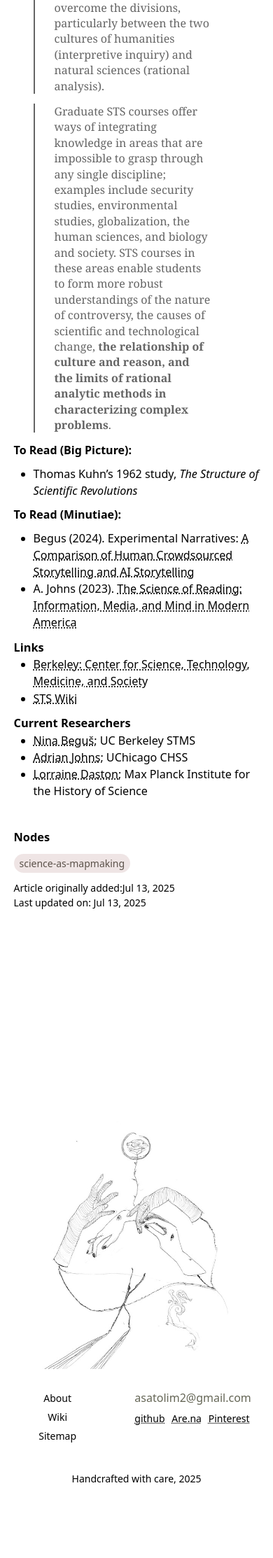
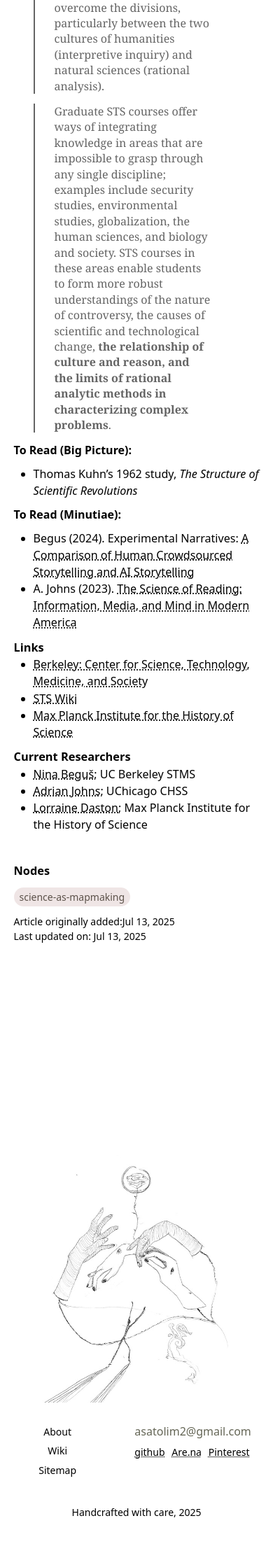
Before and after one commit to ailanisl/ailanisl.github.io, a Jekyll site: the page built from _articles/ideas/science-studies.md, in a window 390 px wide. Shown: the part 1337-3563 px from the top of the page at 70% size. Built offline with Jekyll 4.4.1, drawn with Linux system fonts in a browser that asks for light colours; before the commit the page ends 3515 px from its top, so only the background shows below that.

Commit message:
responsiveness fix

```diff
--- a/_articles/ideas/science-studies.md
+++ b/_articles/ideas/science-studies.md
@@ -43,6 +43,7 @@
 ### Links
 - [Berkeley: Center for Science, Technology, Medicine, and Society ](https://cstms.berkeley.edu)
 - [STS Wiki](https://stswiki.org)
+- [Max Planck Institute for the History of Science](https://www.mpiwg-berlin.mpg.de)
 
 
 ### Current Researchers
--- a/assets/styles.css
+++ b/assets/styles.css
@@ -790,9 +790,7 @@
     right:0;
     top: 50px;
   }
-  .main-content {
-    max-width: 370px;
-  }
+
   .project-list {
     margin-left:5%;
     max-width: 350px;
```
